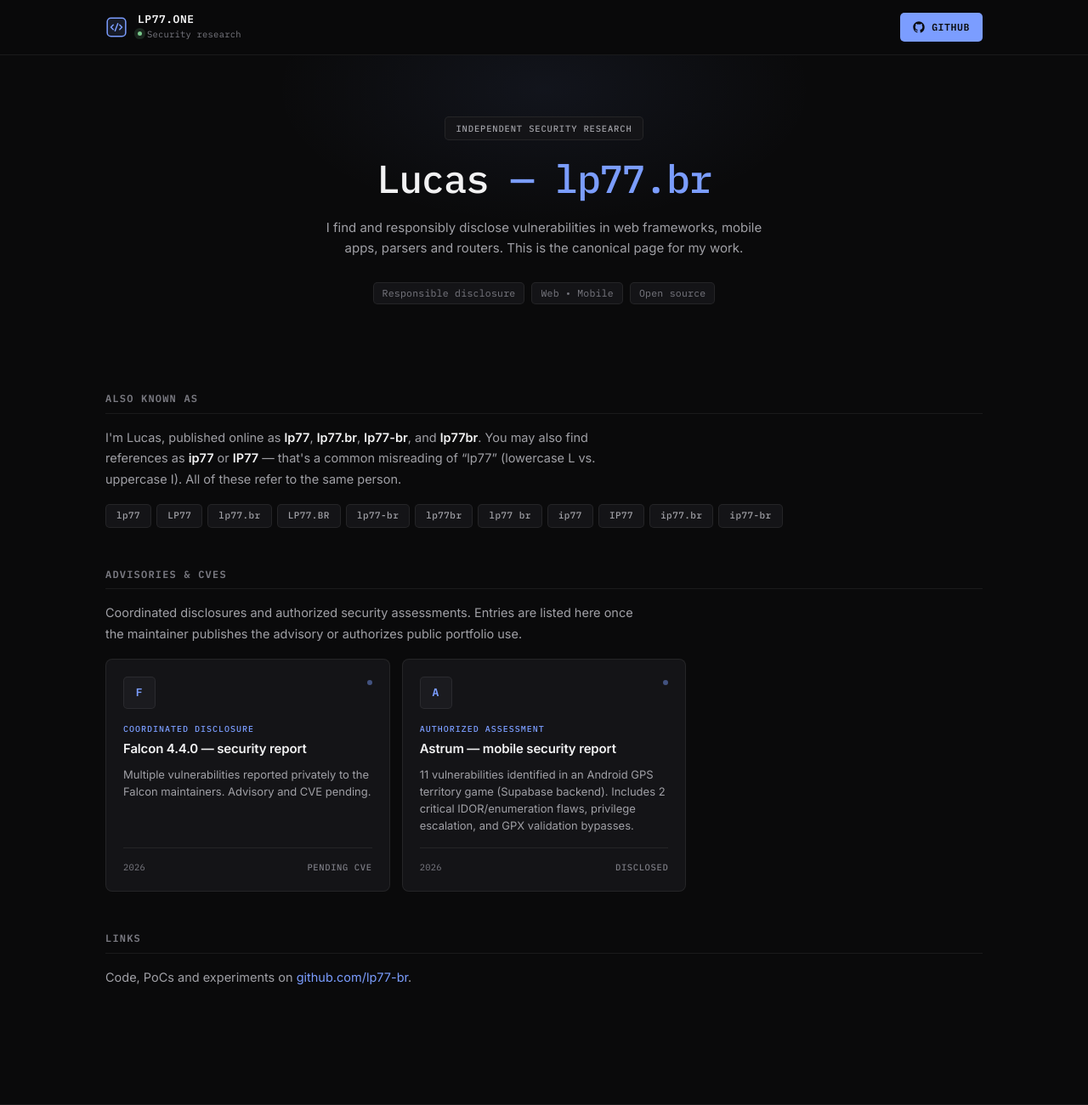
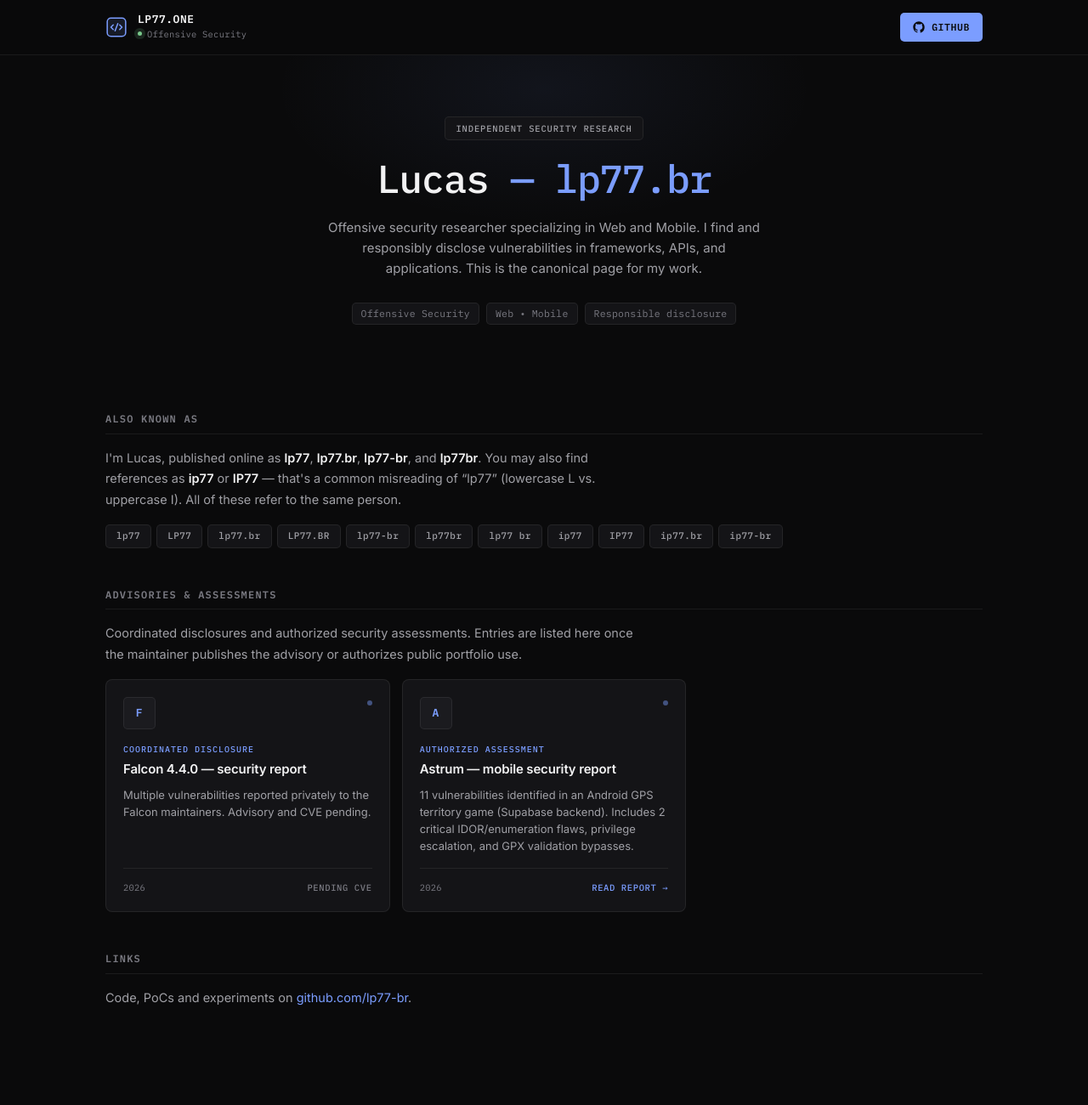
Before and after one commit to lp77-br/website, a plain HTML site: page index.html in a window 1280 px wide. Shown: the top 1300 px of the page at 85% size. Drawn offline with Linux system fonts and the light colour scheme.

Commit message:
Update index.html

```diff
--- a/index.html
+++ b/index.html
@@ -5,20 +5,20 @@
   <meta name="viewport" content="width=device-width, initial-scale=1.0">
   <meta name="theme-color" content="#0a0a0b">
   <meta name="author" content="Lucas (lp77.br)">
-  <meta name="description" content="Lucas (lp77.br / lp77 / ip77) — independent security researcher focused on web frameworks, mobile apps, parsers and routers. Responsible disclosure, CVEs, and open source work.">
-  <meta name="keywords" content="lp77, LP77, lp77.br, lp77-br, lp77br, lp77 br, LP77 BR, ip77, IP77, ip77.br, ip77-br, Lucas security researcher, responsible disclosure, CVE, Falcon, Astrum, Android security, security research">
-  <title>Lucas (lp77.br) — Security Researcher</title>
+  <meta name="description" content="Lucas (lp77.br / lp77 / ip77) — offensive security researcher specializing in Web and Mobile penetration testing. Responsible disclosure, CVEs, and open source work.">
+  <meta name="keywords" content="lp77, LP77, lp77.br, lp77-br, lp77br, lp77 br, LP77 BR, ip77, IP77, ip77.br, ip77-br, Lucas security researcher, offensive security, penetration testing, responsible disclosure, CVE, Falcon, Astrum, Android security">
+  <title>Lucas (lp77.br) — Offensive Security Researcher</title>
   <link rel="canonical" href="https://www.lp77.one/">
 
   <meta property="og:type" content="profile">
-  <meta property="og:title" content="Lucas (lp77.br) — Security Researcher">
-  <meta property="og:description" content="Independent security researcher. Responsible disclosure of vulnerabilities in web frameworks, mobile apps, parsers and routers.">
+  <meta property="og:title" content="Lucas (lp77.br) — Offensive Security Researcher">
+  <meta property="og:description" content="Offensive security researcher focused on Web and Mobile. Responsible disclosure of vulnerabilities in frameworks, APIs, and applications.">
   <meta property="og:url" content="https://www.lp77.one/">
   <meta property="og:site_name" content="lp77.one">
 
   <meta name="twitter:card" content="summary">
-  <meta name="twitter:title" content="Lucas (lp77.br) — Security Researcher">
-  <meta name="twitter:description" content="Independent security researcher. Responsible disclosure, CVEs, open source.">
+  <meta name="twitter:title" content="Lucas (lp77.br) — Offensive Security Researcher">
+  <meta name="twitter:description" content="Offensive security researcher focused on Web and Mobile. Responsible disclosure.">
 
   <link rel="preconnect" href="https://fonts.googleapis.com">
   <link rel="preconnect" href="https://fonts.gstatic.com" crossorigin>
@@ -38,12 +38,12 @@
     "url": "https://www.lp77.one/",
     "mainEntityOfPage": "https://www.lp77.one/",
     "sameAs": ["https://github.com/lp77-br"],
-    "jobTitle": "Security Researcher",
-    "description": "Independent security researcher focused on web frameworks, mobile apps, parsers and routers.",
+    "jobTitle": "Offensive Security Researcher",
+    "description": "Offensive security researcher specializing in Web and Mobile penetration testing.",
     "knowsAbout": [
-      "Web security", "Responsible disclosure", "Authentication bypass",
-      "ReDoS", "Path traversal", "Python", "Web frameworks", "Routing",
-      "Regular expression denial of service", "Mobile Security", "Android Security"
+      "Offensive Security", "Penetration Testing", "Web Security",
+      "Mobile Security", "Android Security", "API Security", "Responsible Disclosure",
+      "Authentication Bypass", "ReDoS", "Path Traversal", "Python", "Web Frameworks"
     ]
   }
   </script>
@@ -65,7 +65,7 @@
           <span>lp77.one</span>
           <span class="online-status">
             <span class="dot" aria-hidden="true"></span>
-            <span>Security research</span>
+            <span>Offensive Security</span>
           </span>
         </div>
       </a>
@@ -87,13 +87,14 @@
         Lucas <span>— lp77.br</span>
       </h1>
       <p class="hero-sub">
-        I find and responsibly disclose vulnerabilities in web frameworks,
-        mobile apps, parsers and routers. This is the canonical page for my work.
+        Offensive security researcher specializing in Web and Mobile.
+        I find and responsibly disclose vulnerabilities in frameworks,
+        APIs, and applications. This is the canonical page for my work.
       </p>
       <div class="hero-stats" aria-label="Areas of focus">
+        <span>Offensive Security</span>
+        <span>Web &bull; Mobile</span>
         <span>Responsible disclosure</span>
-        <span>Web &bull; Mobile</span>
-        <span>Open source</span>
       </div>
     </div>
   </section>
@@ -124,10 +125,10 @@
     </section>
 
     <section class="section" aria-labelledby="advisories-title">
-      <h2 class="section-title" id="advisories-title">Advisories &amp; CVEs</h2>
+      <h2 class="section-title" id="advisories-title">Advisories &amp; Assessments</h2>
       <p class="prose">
-        Coordinated disclosures and authorized security assessments. Entries are listed here once the maintainer
-        publishes the advisory or authorizes public portfolio use.
+        Coordinated disclosures and authorized security assessments.
+        Entries are listed here once the maintainer publishes the advisory or authorizes public portfolio use.
       </p>
 
       <div class="grid">
@@ -153,7 +154,7 @@
           </div>
         </article>
 
-        <article class="card card-static">
+        <a href="astrum.html" class="card">
           <div class="card-header">
             <div class="card-logo">
               <span class="card-logo-initials">A</span>
@@ -169,9 +170,9 @@
           </div>
           <div class="card-footer">
             <span class="card-date">2026</span>
-            <span class="card-status">Disclosed</span>
+            <span class="card-status" style="color: var(--accent);">Read report &rarr;</span>
           </div>
-        </article>
+        </a>
 
       </div>
     </section>
```
